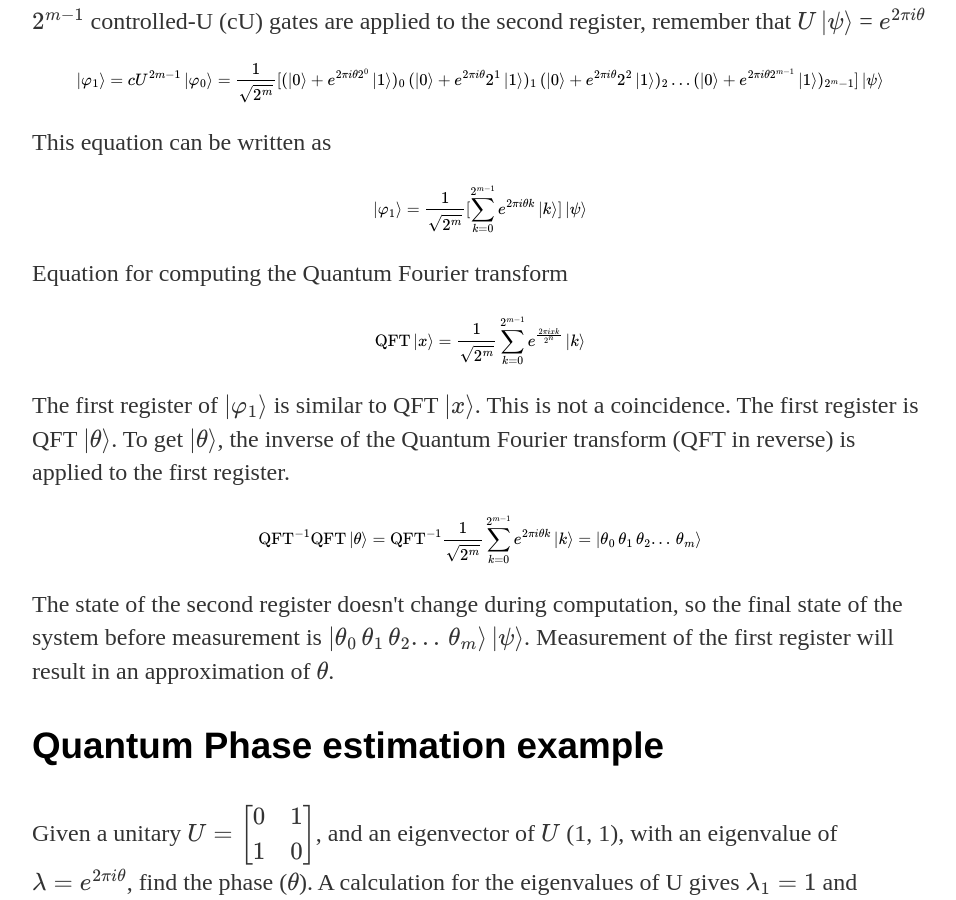
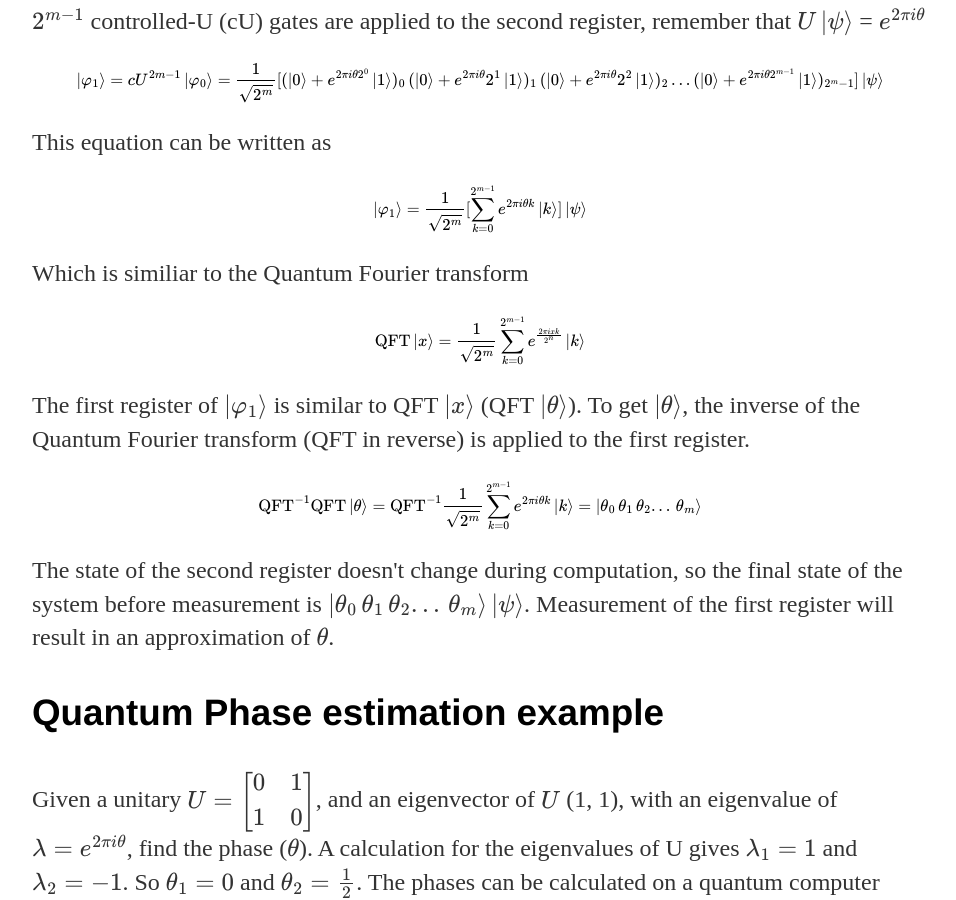
Before and after one commit to vtomole/vtomole.github.io, a Jekyll site: the page built from _posts/2018-05-20-PEA.html, in a window 1280 px wide and 900 px high, scrolled down 1198 px. Shown: the whole window, without its empty margins (160-1116 px from the left). Built offline with Jekyll 4.4.1, drawn with Linux system fonts in a browser that asks for light colours; formulas are drawn with MathJax 3.

Commit message:
smoother transition

```diff
--- a/_posts/2018-05-20-PEA.html
+++ b/_posts/2018-05-20-PEA.html
@@ -30,10 +30,10 @@
 															   <p>This equation can be written as</p>
 															   \[ \ket{\varphi_{1}} = \frac{1}{\sqrt{2^m}} [ \sum_{k=0}^{ 2^{m-1}}  e^{2 \pi i  \theta k} \ket{k}] \ket{\psi}   \]
 
-<p>Equation for computing the Quantum Fourier transform</p>
+<p>Which is similiar to the Quantum Fourier transform</p>
 \[\text{QFT} \ket{x} = \frac{1}{\sqrt{2^m}} \sum_{k=0}^{ 2^{m-1}}  e^{\frac{2 \pi i x k}{2^n}}  \ket{k}  \]
 
-															   <p>The first register of $\ket{\varphi_{1}}$ is similar to QFT $\ket{x}$. This is not a coincidence. The first register is QFT $\ket{\theta}$. To get $\ket{\theta}$, the inverse of the Quantum Fourier transform (QFT in reverse) is applied to the first register.</p>
+															   <p>The first register of $\ket{\varphi_{1}}$ is similar to QFT $\ket{x}$ (QFT $\ket{\theta}$). To get $\ket{\theta}$, the inverse of the Quantum Fourier transform (QFT in reverse) is applied to the first register.</p>
 
 														\begin{align}\text{QFT}^{-1} \text{QFT} \ket{\theta} = \text{QFT}^{-1} \frac{1}{\sqrt{2^m}} \sum_{k=0}^{ 2^{m-1}}  e^{2 \pi i  \theta k} \ket{k} = \ket{\theta_{0} \, \theta_{1} \,  \theta_{2} ... \, \theta_{m}  }    \end{align}
 
```
